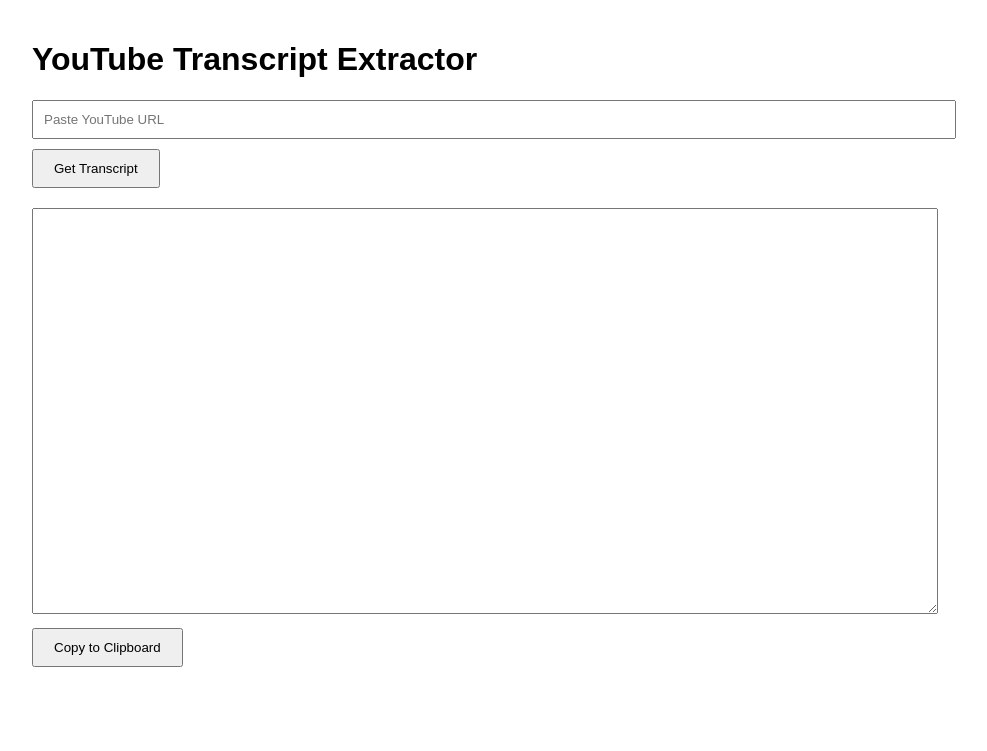
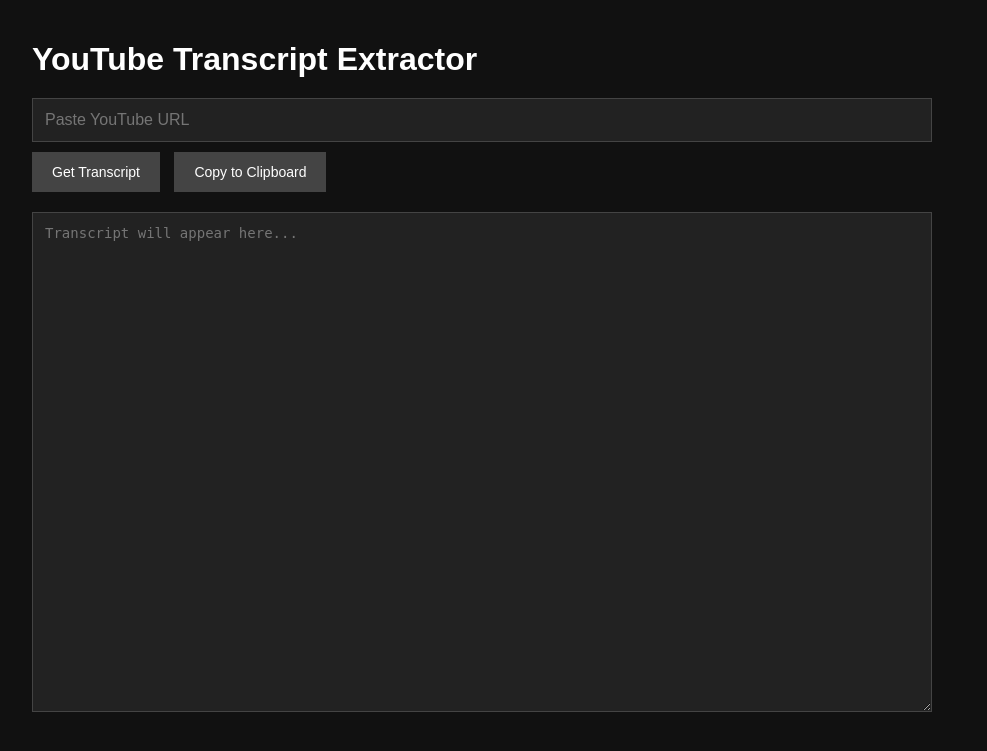
Before and after one commit to kurt4brown/transcript-extractor, a Flask app: page / in a window 1280 px wide. Shown: the top 751 px of the page, without its empty margins (158-1145 px from the left). Run offline with Flask 3, Linux system fonts and the light colour scheme.

Commit message:
Update index.html

```diff
--- a/templates/index.html
+++ b/templates/index.html
@@ -1,5 +1,6 @@
 <!DOCTYPE html>
 <html>
+
 <head>
 
   <title>YouTube Transcript Extractor</title>
@@ -11,23 +12,49 @@
       max-width: 900px;
       margin: auto;
       padding: 20px;
+      background-color: #111;
+      color: white;
+    }
+
+    h1 {
+      margin-bottom: 20px;
     }
 
     input {
       width: 100%;
-      padding: 10px;
+      padding: 12px;
+      font-size: 16px;
+      margin-bottom: 10px;
+      box-sizing: border-box;
+      background-color: #222;
+      color: white;
+      border: 1px solid #444;
     }
 
     textarea {
       width: 100%;
-      height: 400px;
+      height: 500px;
       margin-top: 20px;
+      padding: 12px;
+      font-size: 14px;
+      box-sizing: border-box;
+      background-color: #222;
+      color: white;
+      border: 1px solid #444;
     }
 
     button {
-      margin-top: 10px;
-      padding: 10px 20px;
+      padding: 12px 20px;
+      margin-right: 10px;
       cursor: pointer;
+      border: none;
+      background-color: #444;
+      color: white;
+      font-size: 14px;
+    }
+
+    button:hover {
+      background-color: #666;
     }
 
   </style>
@@ -47,18 +74,21 @@
     Get Transcript
   </button>
 
-<textarea id="transcript"></textarea>
-
   <button onclick="copyTranscript()">
     Copy to Clipboard
   </button>
+
+  <textarea
+    id="transcript"
+    placeholder="Transcript will appear here..."
+  ></textarea>
 
   <script>
 
     function extractVideoId(url) {
 
       const match = url.match(
-    /(?:v=|youtu\.be\/)([^&\\n?#]+)/
+        /(?:v=|youtu\.be\/|shorts\/)([^&\n?#]+)/
       );
 
       return match ? match[1] : null;
@@ -73,10 +103,14 @@ async function getTranscript() {
 
       if (!videoId) {
 
-    alert("Invalid URL");
+        alert("Invalid YouTube URL");
 
         return;
       }
+
+      document.getElementById(
+        "transcript"
+      ).value = "Loading transcript...";
 
       try {
 
@@ -86,15 +120,31 @@ async function getTranscript() {
 
         const data = await response.json();
 
+        console.log(data);
+
+        if (data.transcript) {
+
           document.getElementById(
             "transcript"
           ).value = data.transcript;
+
+        } else {
+
+          document.getElementById(
+            "transcript"
+          ).value =
+            "ERROR:\n\n" +
+            JSON.stringify(data, null, 2);
+        }
 
       } catch (err) {
 
         console.error(err);
 
-    alert("Failed to fetch transcript");
+        document.getElementById(
+          "transcript"
+        ).value =
+          "Frontend Error:\n\n" + err;
       }
     }
 
@@ -103,12 +153,15 @@ function copyTranscript() {
       const textarea =
         document.getElementById("transcript");
 
-  textarea.select();
+      navigator.clipboard.writeText(
+        textarea.value
+      );
 
-  document.execCommand("copy");
+      alert("Copied to clipboard");
     }
 
   </script>
 
 </body>
+
 </html>
```
Lines whose indentation alone changed are shown as unchanged.
